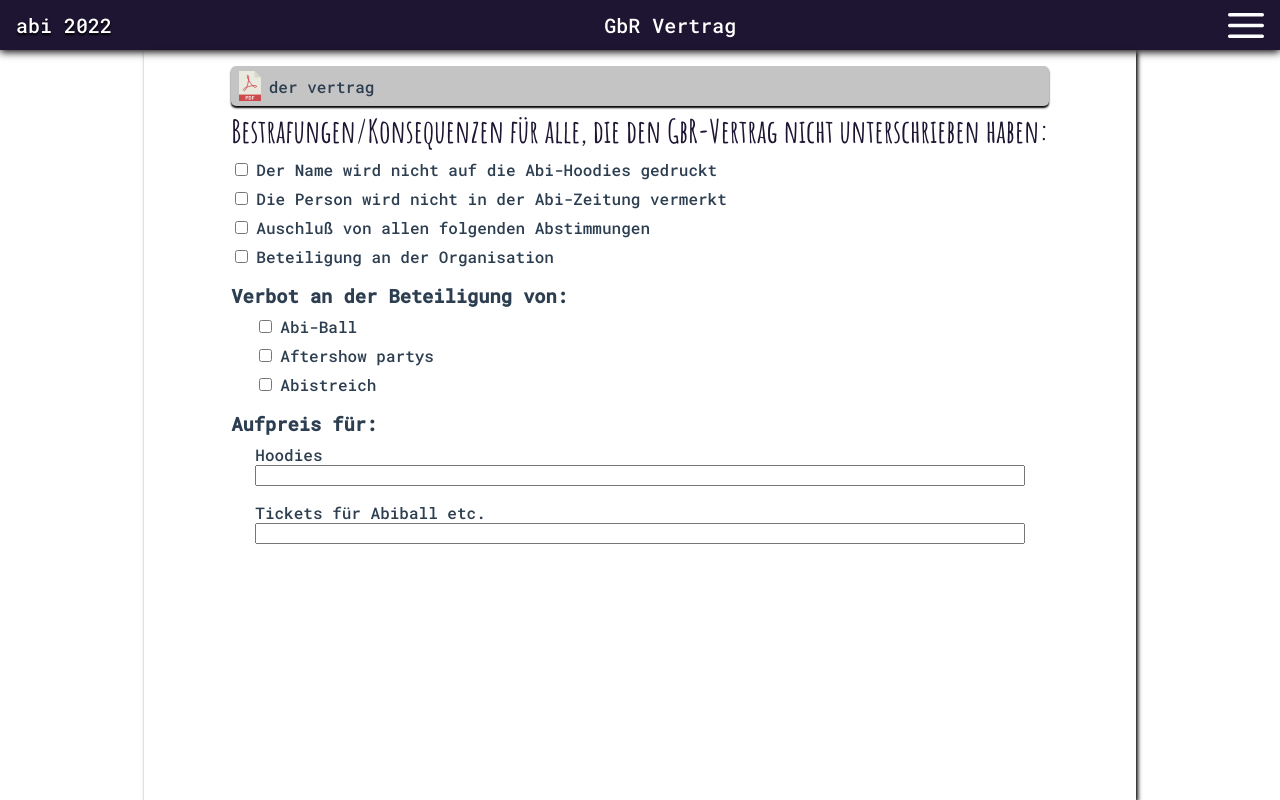
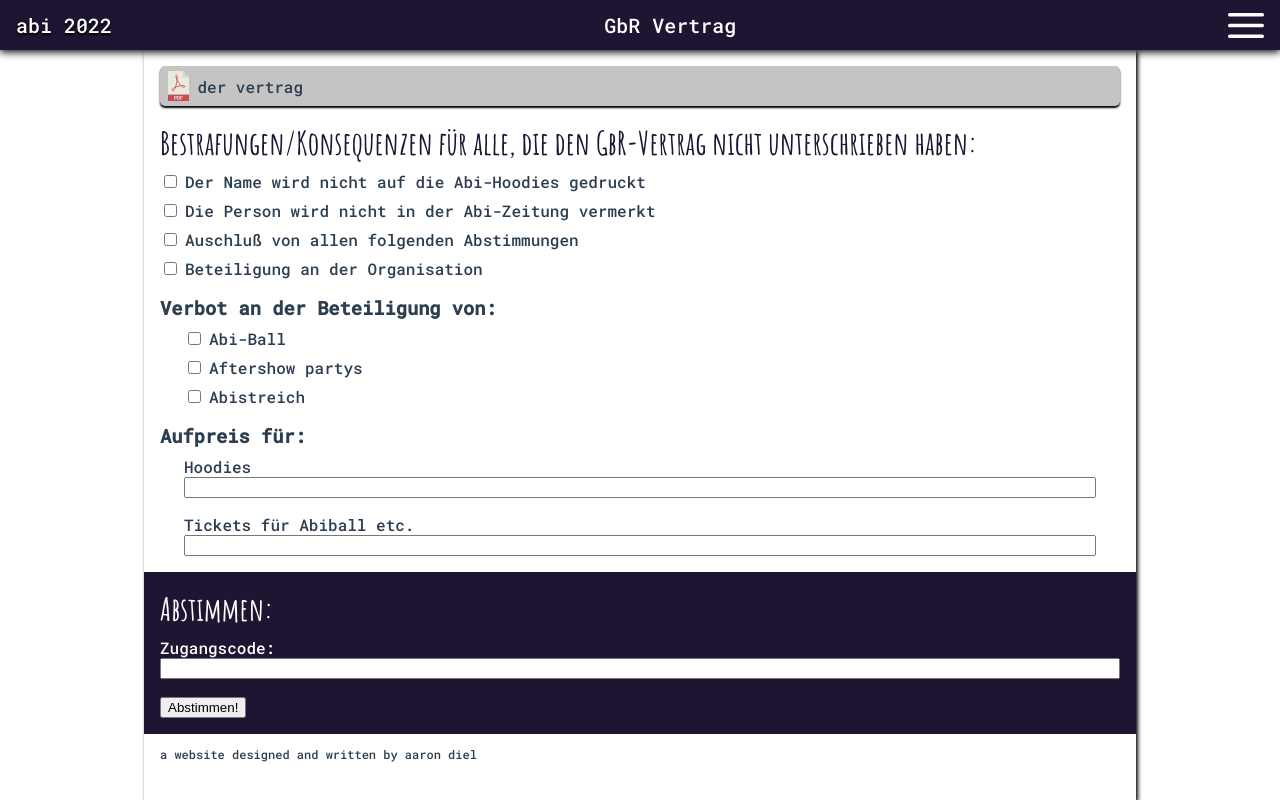
Before and after one commit to aarondiel/abi-website, a Vue app: page /gbr in a window 1280 px wide. Built offline with nearby package versions, Linux system fonts and the light colour scheme.

Commit message:
modified the gbr view and started work on the submission method

```diff
--- a/package.json
+++ b/package.json
@@ -8,7 +8,6 @@
     "lint": "vue-cli-service lint"
   },
   "dependencies": {
-    "axios": "^0.21.1",
     "core-js": "^3.6.5",
     "vue": "^3.0.0",
     "vue-router": "^4.0.0-0"
--- a/src/App.vue
+++ b/src/App.vue
@@ -6,6 +6,9 @@
 	</nav>
 	<article>
 		<router-view/>
+		<footer>
+			<p>a website designed and written by aaron diel</p>
+		</footer>
 	</article>
 </template>
 
@@ -34,9 +37,13 @@ export default {
 @use './scss/fonts';
 @use './scss/breakpoints';
 
+html {
+	height: 100%;
+}
+
 body {
 	margin: 0;
-	height: 100vh;
+	height: 100%;
 }
 
 #app {
@@ -49,11 +56,17 @@ body {
 
 article {
 	display: flex;
+	flex-direction: column;
+	justify-content: flex-start;
 	box-shadow: 2px 2px 4px #000000;
 	max-width: breakpoints.$tablet;
 	height: calc(100% - 50px);
-	justify-content: center;
 	margin: 0 auto;
+
+	footer {
+		margin: 0 1rem;
+		font-size: 0.75rem;
+	}
 }
 
 nav {
--- a/src/views/Gbr.vue
+++ b/src/views/Gbr.vue
@@ -22,8 +22,8 @@
 		</form>
 
 		<form>
-			<input id='abi-prank-checkbox' type='checkbox' name='test'/>
-			<label for='abi-prank-checkbox'>Beteiligung an der Organisation</label>
+			<input id='abi-organisation-checkbox' type='checkbox' name='test'/>
+			<label for='abi-organisation-checkbox'>Beteiligung an der Organisation</label>
 		</form>
 
 		<h3>Verbot an der Beteiligung von:</h3>
@@ -66,17 +66,63 @@
 				</form>
 			</li>
 		</ul>
+
+		<section>
+			<h2>Abstimmen:</h2>
+			<form class='wrap'>
+				<label for='code-input'>Zugangscode:</label>
+				<input id='code-input' type='text' :value='id'/>
+			</form>
+			<button @click='submitVote'>Abstimmen!</button>
+		</section>
 	</div>
 </template>
 
 <script>
-import FileMenu from '../components/FileMenu.vue'
+import FileMenu from '../components/FileMenu.vue';
+import { ref } from 'vue';
 
 export default {
 	name: 'Gbr',
 	components: {
 		FileMenu
-	}
+	},
+	setup() {
+		// get the id parameter from the url
+		const uri = window.location.search.substring(1);
+		const params = new URLSearchParams(uri);
+		const id = ref(params.get("id"));
+
+		return {
+			id
+		}
+	},
+	methods: {
+		submitVote() {
+			const exclusion = {
+				'prom': document.getElementById('abi-prom-checkbox').checked,
+				'aftershow': document.getElementById('aftershow-checkbox').checked,
+				'prank': document.getElementById('abi-prank-checkbox').checked
+			}
+
+			const fees = {
+				'hoodies': document.getElementById('extra-hoodies').value,
+				'tickets': document.getElementById('extra-tickets').value
+			}
+
+			const body = {
+				'hoodiesName': document.getElementById('hoodies-checkbox').checked,
+				'paperName': document.getElementById('paper-checkbox').checked,
+				'votings': document.getElementById('votings-checkbox').checked,
+				'organisation': document.getElementById('abi-organisation-checkbox').checked,
+				'code': document.getElementById('code-input').value,
+				exclusion,
+				fees,
+			}
+
+			console.log(body);
+		}
+	},
 }
 </script>
 
@@ -85,10 +131,12 @@ export default {
 @use '../scss/colors';
 
 .gbr {
-	margin: 1rem 1rem 0 1rem;
+	width: 100%;
+	margin-top: 1rem;
 
 	h2 {
-		margin: 0.25rem 0 0 0;
+		margin-top: 1rem;
+		margin-bottom: 0;
 		font-family: fonts.$cursive;
 		font-size: 2rem;
 		color: colors.$primary;
@@ -122,5 +170,23 @@ export default {
 		width: 100%;
 		margin-bottom: 0.5rem;
 	}
+
+	section {
+		box-sizing: border-box;
+		width: 100%;
+		color: #ffffff;
+		background-color: colors.$primary;
+		padding: 1rem;
+
+		h2 {
+			color: #ffffff;
+			margin: 0;
+		}
+	}
+
+	> *:not(section) {
+		margin-left: 1rem;
+		margin-right: 1rem
+	}
 }
 </style>
```
Also changed, not shown: 1 other file (tests, documents, lock files or other folders).
